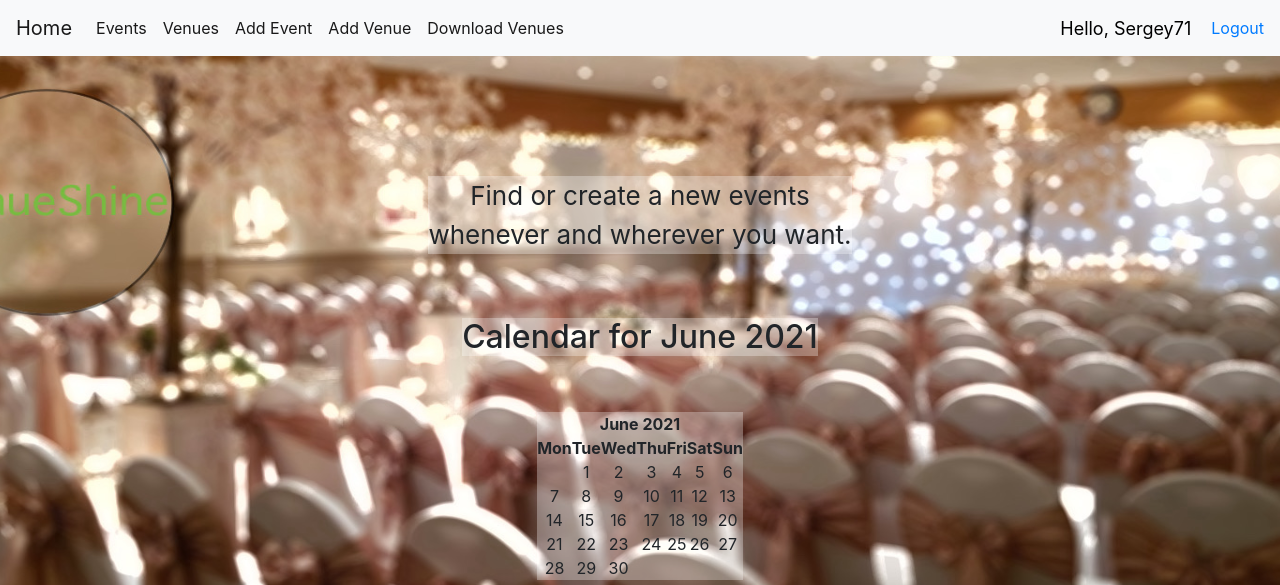
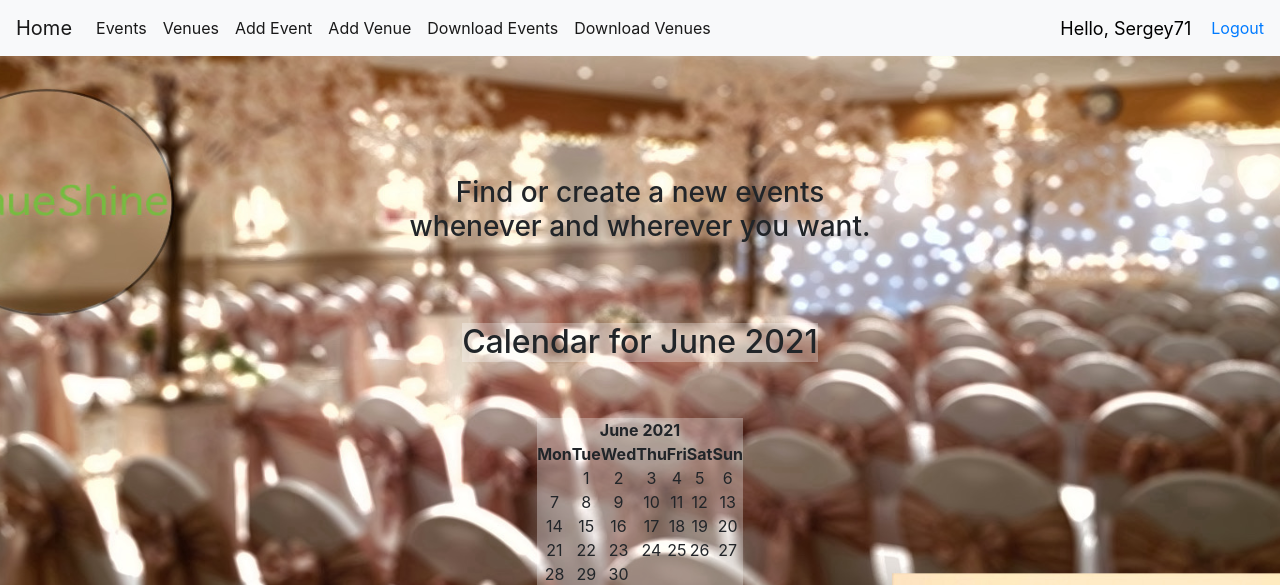
Before and after one commit to SergeiVorobev/VenueApp, a Django app: page / in a window 1280 px wide. Shown: the top 585 px of the page. Run offline with Django 3.2, Linux system fonts and the light colour scheme; a user stored in the database is signed in; some libraries are stand-ins or nearby versions.

Commit message:
1JuneCommit2

```diff
--- a/events/urls.py
+++ b/events/urls.py
@@ -20,5 +20,6 @@
      path('del_event/<event_id>', views.del_event, name="del-event"),
      path('del_venue/<venue_id>', views.del_venue, name="del-venue"),
      path('venue_to_text', views.venue_to_text, name="text-venue"),
+     path('events_to_text', views.events_to_text, name="text-events"),
 
 ]
--- a/events/views.py
+++ b/events/views.py
@@ -195,8 +195,27 @@
     venues =  Venue.objects.all()
     lines = []
     for venue in venues:
-        lines.append(f'Name: {venue.name}\nAddress: {venue.address}\nPost Code: {venue.post_code}\nContact phone: {venue.phone}\nWebSite: {venue.web}\nEmail: {venue.email}\nDescription: {venue.ven_description}\nRating: {venue.booking_rates}\nOpen hours: {venue.from_hour} - {venue.to_hour}\nSquare(m^2): {venue.flour_size}\n\n')
+        lines.append(f'Name: {venue.name}\nAddress: {venue.address}\nPost Code: {venue.post_code}\nContact phone: {venue.phone}\n'
+                     f'WebSite: {venue.web}\nEmail: {venue.email}\nDescription: {venue.ven_description}\nRating: {venue.booking_rates}\n'
+                     f'Open hours: {venue.from_hour} - {venue.to_hour}\nSquare(m^2): {venue.flour_size}\n\n')
 
     # Write to text file
     response.writelines(lines)
     return response
+
+@login_required(login_url='login')
+def events_to_text(request):
+    response = HttpResponse(content_type='text/plain')
+    response['Content-Disposition'] = 'attachment; filename=events.txt'
+
+    # Designate the Model
+    events =  Event.objects.all()
+    lines = []
+    for event in events:
+        lines.append(f'Name: {event.name}\nDate: {event.event_date}\nStart Time: {event.start_time}\nEnd Time: {event.end_time}\n'
+                     f'Manager: {event.manager}\nContact Phone: {event.man_phone}\nDescription: {event.eve_description}\n'
+                     f'Venue: {event.venue}\nAtendees: {event.attendees}\n\n')
+
+    # Write to text file
+    response.writelines(lines)
+    return response
--- a/templates/events/add_event.html
+++ b/templates/events/add_event.html
@@ -8,9 +8,10 @@
 </h1>
 <br/>
     {% if submitted %}
-         Your event was submitted successfully!
-        <br/>
+        Your event was submitted successfully!
+
         <div>
+            <br/>
             <a href="{%  url 'list-events' %}" class="btn btn-primary"> SEE EVENTS</a>
         </div>
     {% else %}
--- a/templates/events/home.html
+++ b/templates/events/home.html
@@ -6,7 +6,7 @@
 <div class="center">
 {#    <h1 class="opaqueWhite"> Venue Shine</h1>#}
     <br/> <br/>
-<p style="font-size: 26px; text-color: green">Find or create a new events <br>whenever and wherever you want.</p>
+    <h3>Find or create a new events <br>whenever and wherever you want.</h3>
     <br/><br/><br/>
 
 </div>
--- a/templates/events/navbar.html
+++ b/templates/events/navbar.html
@@ -27,6 +27,9 @@
         <a class="nav-link" href="{% url 'add-venue' %}">Add Venue</a>
         </li>
         <li class="nav-item active">
+        <a class="nav-link" href="{% url 'text-events' %}">Download Events</a>
+        </li>
+        <li class="nav-item active">
         <a class="nav-link" href="{% url 'text-venue' %}">Download Venues</a>
         </li>
     </ul>
```
Also changed, not shown: db.sqlite3, static/images/bg2.jpeg (deleted), static/images/bg2.jpg (deleted), static/images/bg22.jpg.
